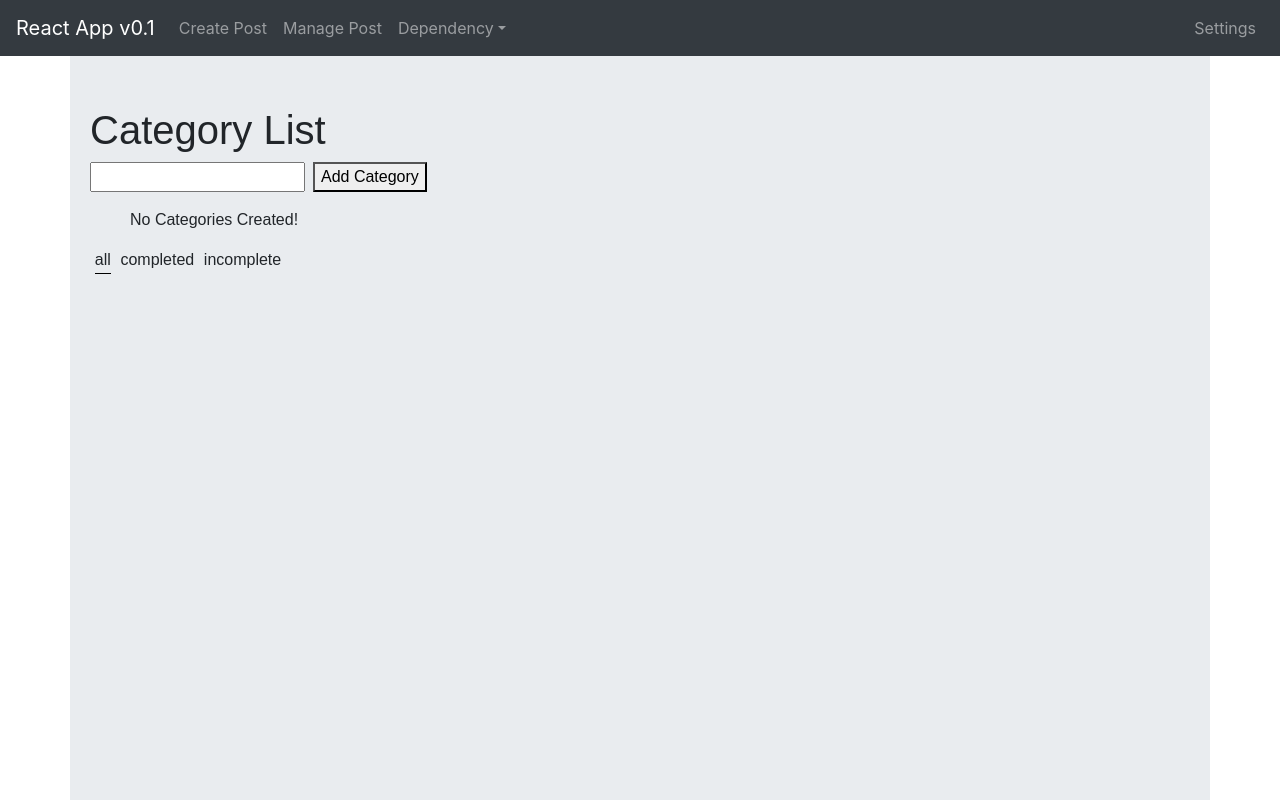
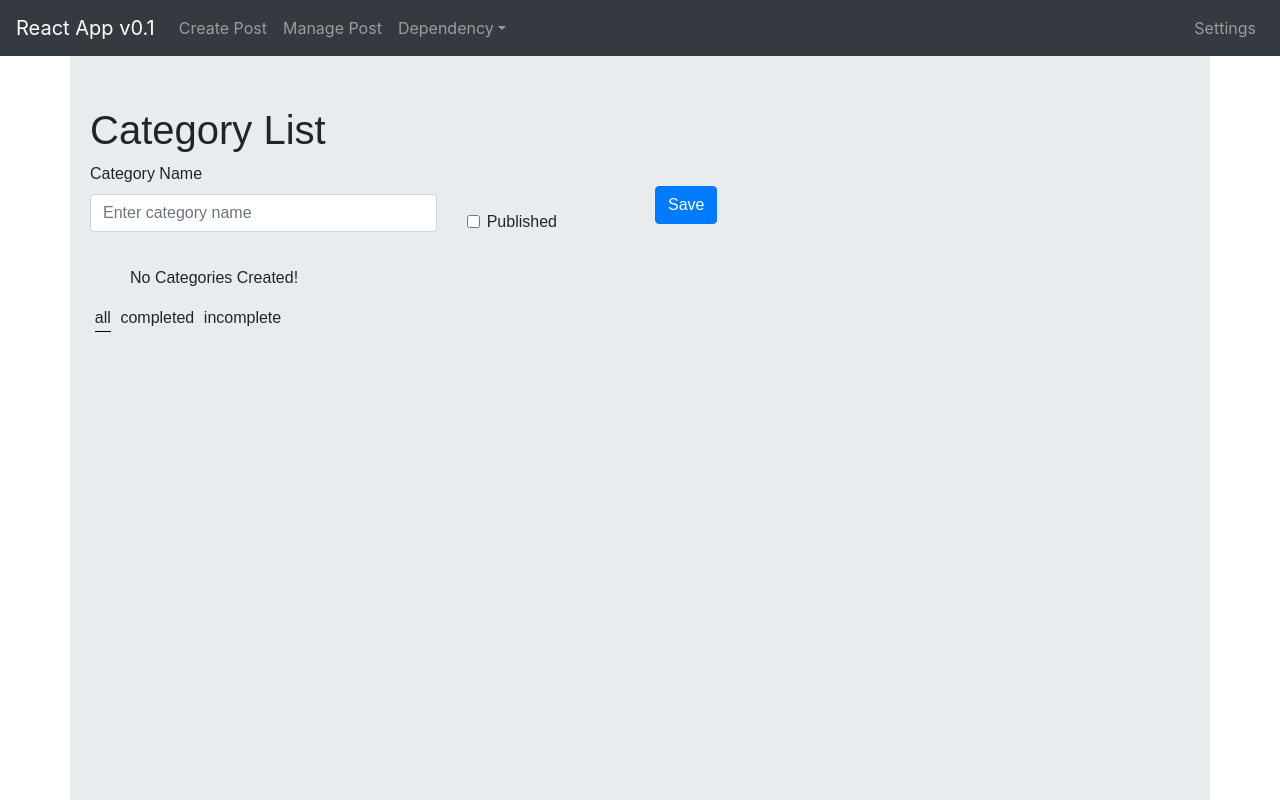
Before and after one commit to invshakil/First-React-App-With-Redux, a React (Create React App) app: page /admin/categories in a window 1280 px wide. Built offline with nearby package versions, Linux system fonts and the light colour scheme.

Commit message:
create form updated with validation and save

```diff
--- a/src/components/inputs/CheckBox.js
+++ b/src/components/inputs/CheckBox.js
@@ -8,7 +8,7 @@ const CheckBox = React.forwardRef(
 
         return (
             <Form.Group controlId={'formBasic' + label.split(' ').join('').toUpperCase()}>
-                <Form.Check type="checkbox" label={label} {...restProps} />
+                <Form.Check type="checkbox" label={label} {...restProps} ref={ref} />
 
                 {
                     hasErrorMessage &&
--- a/src/store/actions.js
+++ b/src/store/actions.js
@@ -2,11 +2,12 @@ import {ADD, SET_FILTER, TOGGLE} from "./actionTypes";
 
 let id = 0;
 
-export const addCategory = name => ({
+export const addCategory = payload => ({
     type: ADD,
     payload: {
         id: ++id,
-        name
+        name: payload.name,
+        enabled: payload.enabled
     }
 });
 
--- a/src/store/reducers/categories.js
+++ b/src/store/reducers/categories.js
@@ -8,7 +8,7 @@ const initialState = {
 export default function (state = initialState, action) {
     switch (action.type) {
         case ADD: {
-            const {id, name} = action.payload;
+            const {id, name, enabled} = action.payload;
             return {
                 ...state,
                 allIds: [...state.allIds, id],
@@ -16,7 +16,7 @@ export default function (state = initialState, action) {
                     ...state.byIds,
                     [id]: {
                         name,
-                        enabled: false
+                        enabled: enabled
                     }
                 }
             };
--- a/src/views/LoginPage.js
+++ b/src/views/LoginPage.js
@@ -1,5 +1,5 @@
 import React, {useState} from "react";
-import { useHistory } from 'react-router-dom';
+import {useHistory} from 'react-router-dom';
 import {Button, Container, Form, Jumbotron} from "react-bootstrap";
 import {useForm} from "react-hook-form";
 import TextField from '../components/inputs/TextField'
@@ -48,6 +48,7 @@ const LoginPage = () => {
         <Container className="loginPageWrapper">
             <Jumbotron className="formWrapper">
                 <h3 className="my-auto text-center">Login Page</h3>
+                <div className="categoryForm">
                     <Form onSubmit={handleSubmit(submit)}>
                         <TextField name="email"
                                    type="email"
@@ -79,6 +80,7 @@ const LoginPage = () => {
                             Submit
                         </Button>
                     </Form>
+                </div>
             </Jumbotron>
         </Container>
     )
--- a/src/views/categories/add.js
+++ b/src/views/categories/add.js
@@ -1,29 +1,64 @@
-import React, {useState} from "react";
+import React from "react";
 import {connect} from "react-redux";
 import {addCategory} from "../../store/actions";
+import {Button, Col, Form, Row} from "react-bootstrap";
+import TextField from "../../components/inputs/TextField";
+import CheckBox from "../../components/inputs/CheckBox";
+import {useForm} from "react-hook-form";
 
 const AddCategory = (props) => {
-    const [input, setInput] = useState('')
+    const {register, errors, handleSubmit} = useForm({
+        mode: "onChange"
+    });
+    const submit = (data) => {
+        props.addCategory(data)
+    }
 
-    const updateInput = input => {
-        setInput(input);
-    };
+    // Validations for inputs
+    const nameValidation = register({
+        required: (
+            'Name is required'
+        ),
+        minLength: {
+            value: 2,
+            message: (
+                'Name should have minimum 3 character'
+            )
+        }
+    });
 
-    const handleAddCategory = () => {
-        props.addCategory(input);
-        setInput('')
-    };
 
     return (
-        <div>
-            <input
-                onChange={e => updateInput(e.target.value)}
-                value={input}
-            />
-            <button className="add-todo" onClick={handleAddCategory}>
-                Add Category
-            </button>
-        </div>
+        <Form onSubmit={handleSubmit(submit)}>
+            <Row>
+                <Col lg={4}>
+                    <TextField name="name"
+                               type="name"
+                               label="Category Name"
+                               placeholder="Enter category name"
+                               ref={nameValidation}
+                               errorMessage={errors.name && errors.name.message}
+                    />
+                </Col>
+
+                <Col lg={2}>
+                    <br/>
+                    <br/>
+                    <CheckBox label="Published"
+                              name="enabled"
+                              ref={register}
+                    />
+                </Col>
+
+                <Col lg={3}>
+                    <br/>
+                    <Button variant="primary" type="submit">
+                        Save
+                    </Button>
+                </Col>
+            </Row>
+        </Form>
+
     );
 }
 
```
Lines whose indentation alone changed are shown as unchanged.
